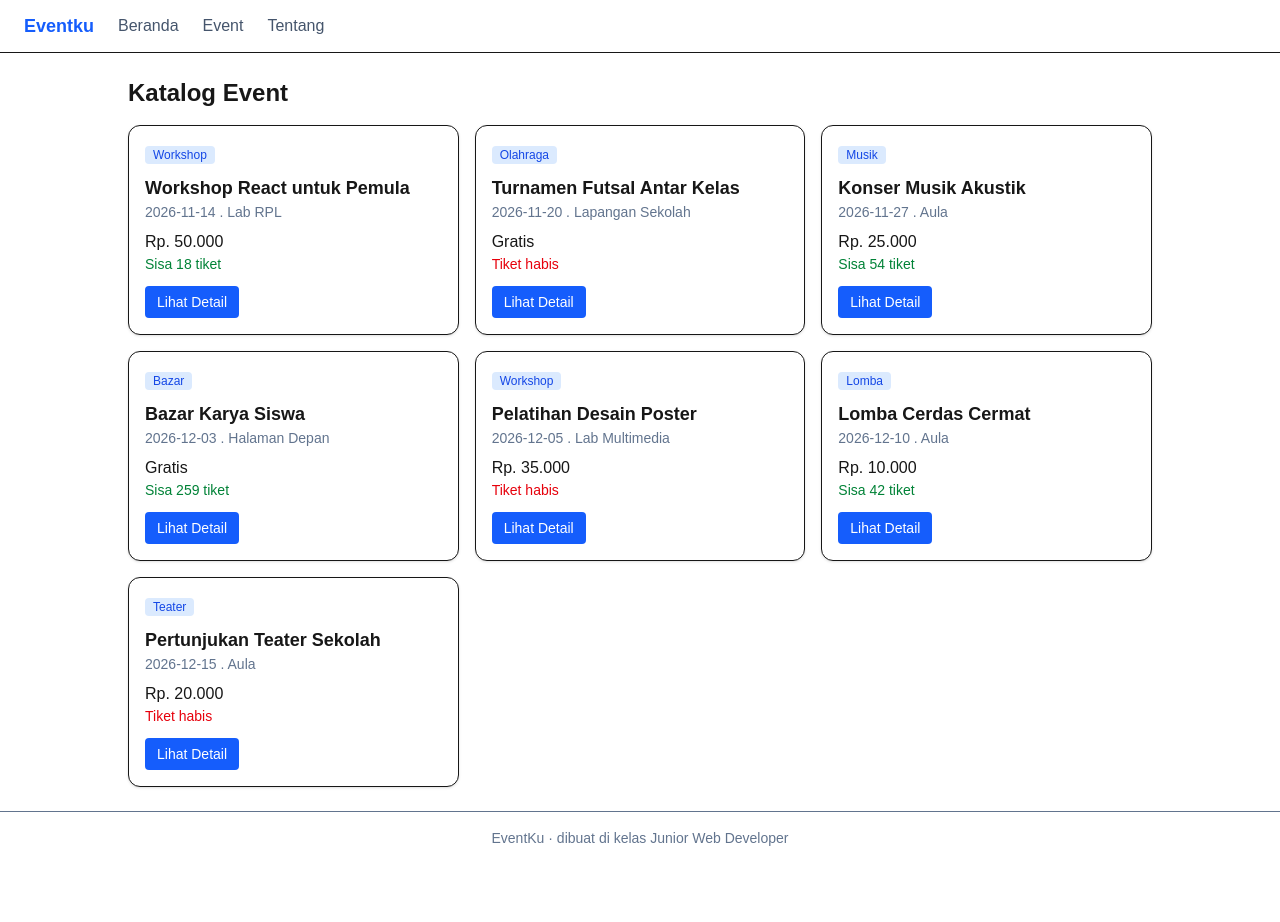
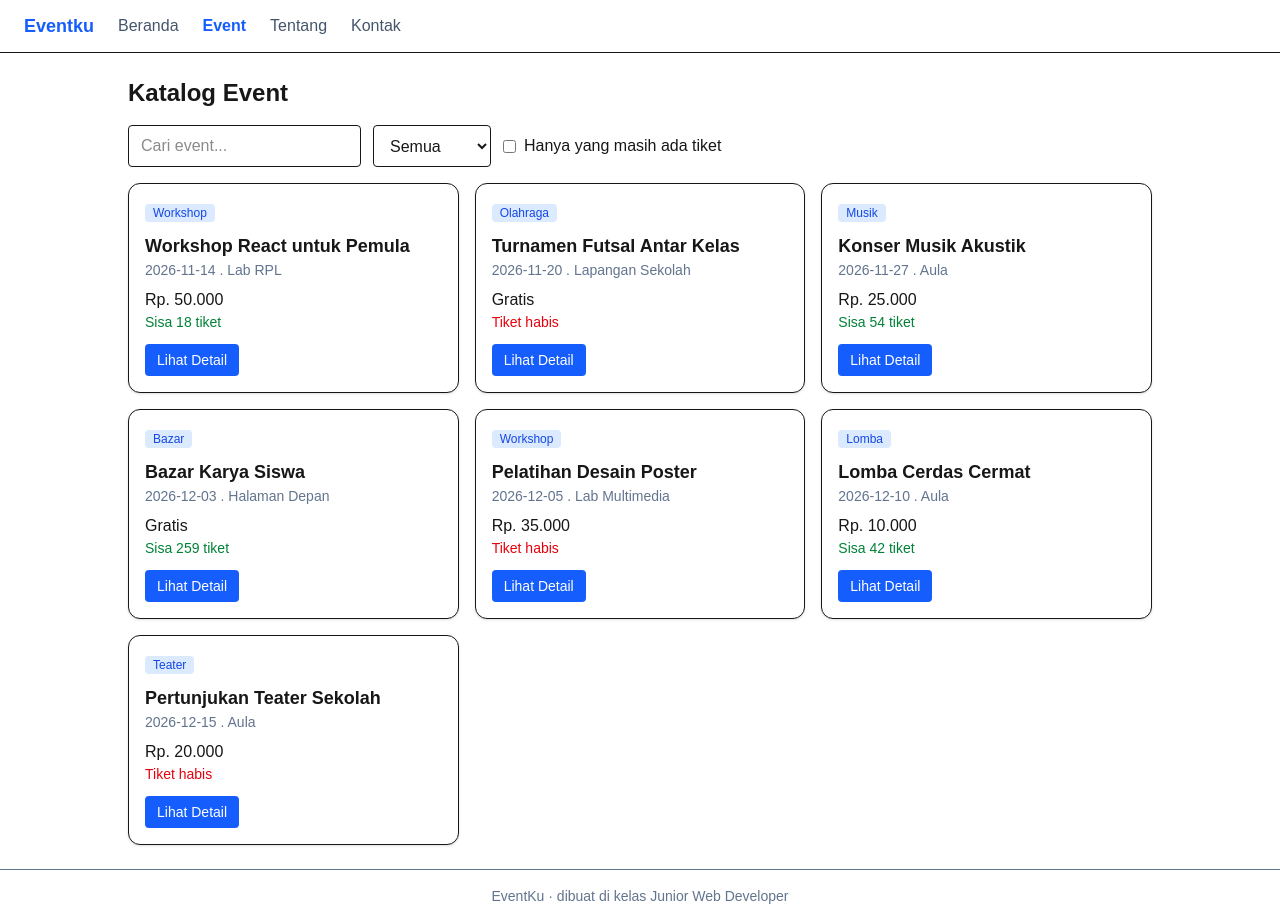
Before and after one commit to elpyraramadhani-web/Latihan1_next.js, a Next.js app: page /event in a window 1280 px wide. Before the commit the page ends 864 px from the top, so only its background shows below. Built offline with nearby package versions, Linux system fonts and the light colour scheme.

Commit message:
Menambah kotak pencarian, kategori, dan checkbox tiket tersedia

```diff
--- a/app/event/page.tsx
+++ b/app/event/page.tsx
@@ -1,15 +1,11 @@
 import {events} from "@/data/events";
-import KartuEvent from "@/components/KartuEvent";
+import KatalogInteraktif from "@/components/KatalogInteraktif";
 
 export default function Katalog() {
     return (
         <div>
             <h1 className="mb-4 text-2xl font-bold">Katalog Event</h1>
-            <div className="grid gap-4 sm:grid-cols-2 lg:grid-cols-3">
-                {events.map((e) => (
-                    <KartuEvent key={e.id} event={e} />
-                ))}
-            </div>
+            <KatalogInteraktif events={events} />
         </div>
     );
 }
--- /dev/null
+++ b/app/kontak/page.tsx
@@ -0,0 +1,8 @@
+export default function Kontak() {
+    return (
+        <div>
+            <h1 className="mb-4 text-2xl font-bold">Kontak</h1>
+            <p className="text-slate-600">Hubungi kami lewat email: info@eventku.id</p>
+        </div>
+    );
+}
--- /dev/null
+++ b/app/tentang/page.tsx
@@ -0,0 +1,10 @@
+export default function Tentang() {
+    return (
+        <div>
+            <h1 className="text-2xl font-bold">Tentang Eventku</h1>
+            <p className="mt-2 text-slate-600">
+                Eventku dibuat siswa RPL untuk memudahkan pemesanan tiker event sekolah.
+            </p>
+        </div>
+    );
+}
--- /dev/null
+++ b/components/KatalogInteraktif.tsx
@@ -0,0 +1,56 @@
+"use client";
+import {useState} from "react";
+import type { Event } from "@/data/events";
+import KartuEvent from "./KartuEvent";
+
+export default function KatalogInteraktif({events}: {events: Event[]}) {
+    const [cari, setCari] = useState("");
+    const [kategori, setKategori] = useState("Semua");
+    const [HanyaTersedia, setHanyaTersedia] = useState(false);
+
+    const daftarKategori = ["Semua", ...new Set(events.map((e) => e.kategori))];
+    const hasil = events.filter(
+        (e) =>
+            e.judul.toLowerCase().includes(cari.toLowerCase()) &&
+            (kategori === "Semua" || e.kategori === kategori) &&
+            (!HanyaTersedia || e.kuota > e.terisi)
+    );
+    return (
+        <div>
+            <div className="mb-4 flex flex-wrap gap-3">
+                <input
+                    value={cari}
+                    onChange={(e) => setCari(e.target.value)}
+                    placeholder="Cari event..."
+                    className="rounded border bg-white px-3 py-2"
+                />
+                <select
+                    value={kategori}
+                    onChange={(e) => setKategori(e.target.value)}
+                    className="rounded border bg-white px-3 py-2"
+                >
+                    {daftarKategori.map((k) => (
+                        <option key={k}>{k}</option>
+                    ))}
+                </select>
+                <label className="flex items-center gap-2">
+                    <input
+                        type="checkbox"
+                        checked={HanyaTersedia}
+                        onChange={(e) => setHanyaTersedia(e.target.checked)}
+                    />
+                    Hanya yang masih ada tiket
+                </label>
+            </div>
+            {hasil.length === 0 ? (
+                <p className="text-slate-500">Tidak ada event yang cocok.</p>
+            ) : (
+                <div className="grid gap-4 sm:grid-cols-2 lg:grid-cols-3">
+                    {hasil.map((e) => (
+                        <KartuEvent key={e.id} event={e} />
+                    ))}
+                </div>
+            )}
+        </div>
+    );
+}
--- a/components/Navbar.tsx
+++ b/components/Navbar.tsx
@@ -1,12 +1,30 @@
+"use client";
 import Link from "next/link";
+import {usePathname} from "next/navigation";
+
+const menu = [
+    {href: "/", teks: "Beranda"},
+    {href: "/event", teks: "Event"},
+    {href: "/tentang", teks: "Tentang"},
+    {href: "/kontak", teks: "Kontak"},
+];
 
 export default function Navbar() {
+    const pathname = usePathname();
     return (
         <nav className="flex items-center gap-6 border-b bg-white px-6 py-3">
             <span className="text-lg font-bold text-blue-600">Eventku</span>
-            <Link href="/" className="text-slate-600 hover:text-blue-600">Beranda</Link>
-            <Link href="/events" className="text-slate-600 hover:text-blue-600">Event</Link>
-            <Link href="/tentang" className="text-slate-600 hover:text-blue-600">Tentang</Link>
+            {menu.map((m) => (
+                <Link
+                    key={m.href}
+                    href={m.href}
+                    className={pathname === m.href
+                        ? "font-semibold text-blue-600"
+                        : "text-slate-600 hover:text-blue-600"}
+                >
+                    {m.teks}
+                </Link>
+            ))}
         </nav>
     );
 }
```
